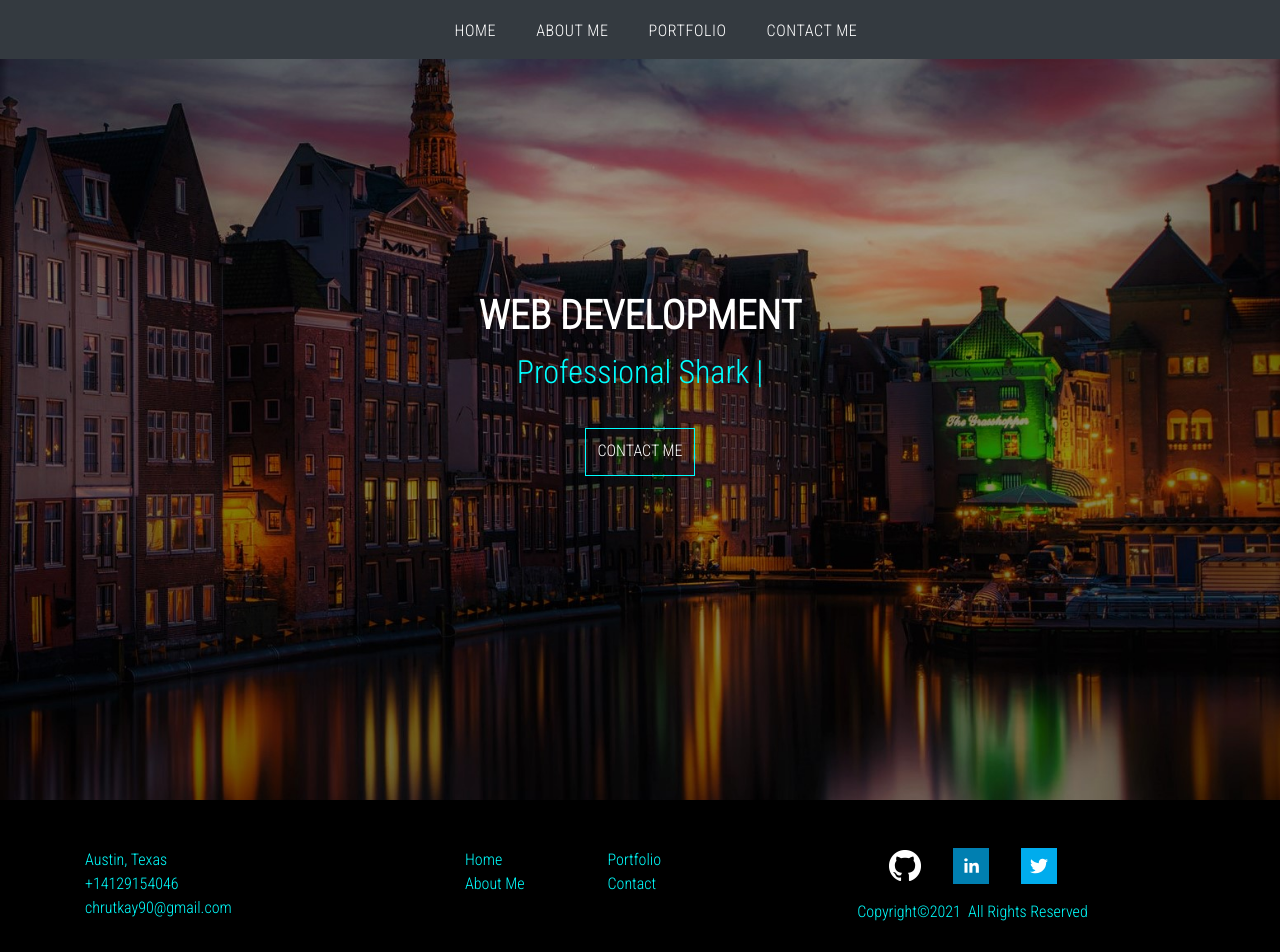
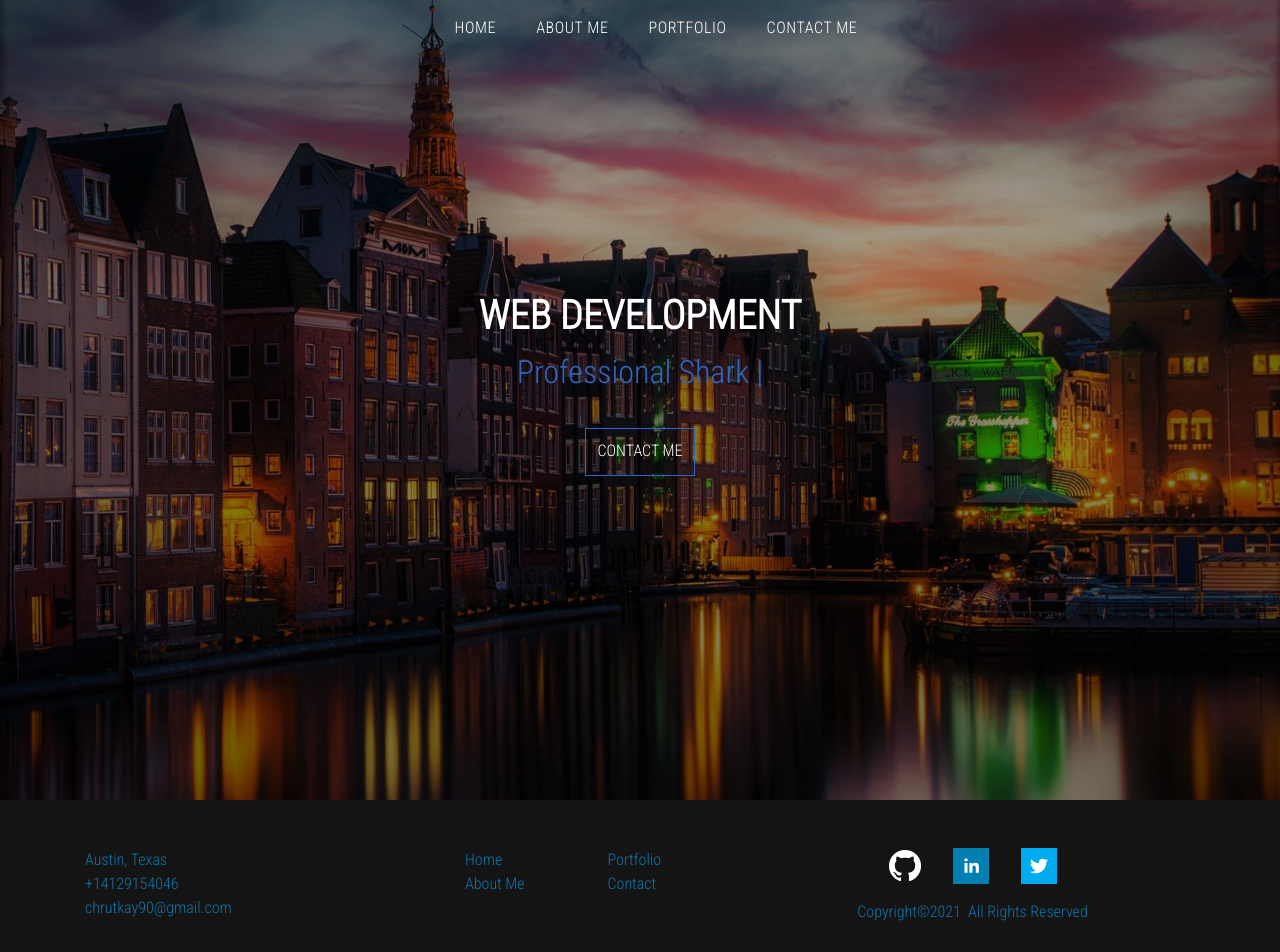
Before and after one commit to chris6661/chrutkay-portfolio, a React (Create React App) app: page / in a window 1280 px wide. Shown: the top 952 px of the page. Built offline with nearby package versions, Linux system fonts and the light colour scheme.

Commit message:
added styling for full page height

```diff
--- a/src/App.css
+++ b/src/App.css
@@ -1,21 +1,15 @@
 @import url('https://fonts.googleapis.com/css2?family=Roboto+Condensed:wght@300&display=swap');
 
 :root {
+  --primary-black: #141414;
   --primary-white: #fff;
-  --primary-light-grey: #f4f4f4;
-  --primary-grey: #ccd1d9;
   --primary-dark-grey: #666666;
-  --primary-lighter-grey: #777777;
-  --primary-blue: #00FFFF;
-  --primary-dark-blue: #0000b3;
-  /* --primary-dark-blue: ; */
-  --primary-green: #009900;
-  --primary-rasp: #FF007F;
-  --primary-purple: #9900cc;
-  --primary-dark: rgb(52, 58, 64);
-  --primary-red: #ef4035;
-  --primary-hover-red: #f33501;
-  --primary-black: #000000;
+  --primary-blue: #3066BE;
+  --primary-dark-blue: #0e76a8;
+}
+
+html, body, #app, #app>div {
+  height: 100%
 }
 
 body {
@@ -27,8 +21,9 @@ nav {
   z-index: 2;
 }
 
-nav .container {
 
+.nav-main {
+  background-color: var(--primary-black) !important;
 }
 
 /***MENU LINKS***/
@@ -39,6 +34,7 @@ nav a.nav-link {
 
 nav ul li {
   text-transform: uppercase;
+
 }
 
 .navbar-nav>li>a {
@@ -282,7 +278,7 @@ nav ul li {
 
 /***PORTFOLIO***/
 .portfolio-wrapper {
-  background: var(--primary-light-grey);
+  background: var(--primary-black);
   padding: 3rem 0;
   color: var(--primary-dark-blue);
 }
@@ -390,7 +386,7 @@ nav ul li {
 
  /**CONTACT SECTION**/
 .contact {
-  background: var(--primary-dark-grey);
+  background: var(--primary-black);
   padding: 3rem 0;
 }
 
@@ -491,13 +487,13 @@ textarea.form-control {
 /***FOOTER***/
 .footer {
   background: var(--primary-black);
-  color: var(--primary-blue);
+  color: var(--primary-dark-blue);
   padding: 3rem;
 }
 
 .footer a {
   text-decoration: none;
-  color: var(--primary-blue);
+  color: var(--primary-dark-blue);
 }
 
 .footer a:hover {
--- a/src/components/Footer.js
+++ b/src/components/Footer.js
@@ -28,7 +28,7 @@ const Footer = () => {
                     <div className = "col-lg-3 col-md-2 col-sm-6">
                         <div className = 'row'>
                             <div className = 'col'>
-                                <a href={'home'}className = 'footer-nav'>Home</a>
+                                <a href={'/'}className = 'footer-nav'>Home</a>
                                 <br/>
                                 <a href={'about'}className = 'footer-nav'>About Me</a>
                                 <br/>
--- a/src/components/Navbar.js
+++ b/src/components/Navbar.js
@@ -6,7 +6,8 @@ import { faBars } from "@fortawesome/free-solid-svg-icons";
 
 const Navbar = () => {
     return (
-        <nav className="navbar navbar-expand-lg navbar-light bg-dark fixed-top">
+      <div className="nav-main">
+        <nav className="navbar navbar-expand-lg  fixed-top">
     <div className='container'>
         <a className="navbar"> </a>
         <button className="navbar-toggler" type="button" data-toggle="collapse" data-target="#navbarSupportedContent" aria-controls="navbarSupportedContent" aria-expanded="false" aria-label="Toggle navigation">
@@ -23,8 +24,8 @@ const Navbar = () => {
             <li className="nav-item">
               <Link to = "/about"  className="nav-link" >About Me</Link>
             </li>
-
-            {/* <li className="nav-item">
+{/*
+            <li className="nav-item">
               <Link to = "/skills"  className="nav-link" href="#">What I Do</Link>
             </li>
 
@@ -45,6 +46,8 @@ const Navbar = () => {
         </div>
         </div>
       </nav>
+      </div>
+
     )
 }
 
--- a/src/components/Portfolio.js
+++ b/src/components/Portfolio.js
@@ -116,7 +116,7 @@ const Portfolio = () => {
 
 
     return (
-        <div className="portoflio-wrapper">
+        <div className="portfolio-wrapper">
             <div className="portfolio-info">
             <div className="container">
                 <br/>
```
